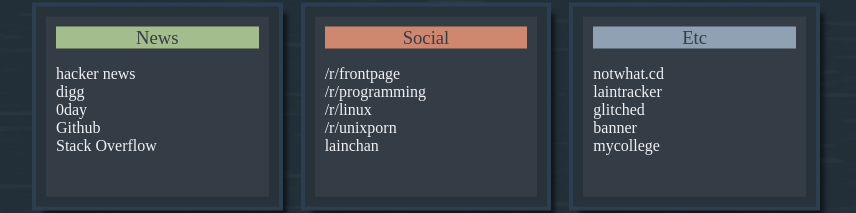
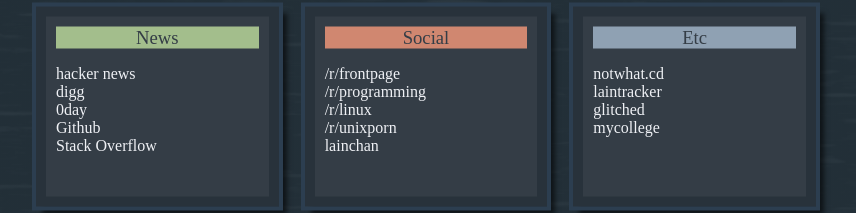
Before and after one commit to Bladdezz/startpage, a plain HTML site: page index.html in a window 1280 px wide. Shown: the part 405-618 px from the top of the page, without its empty margins (214-1070 px from the left). Drawn offline with Linux system fonts and the light colour scheme.

Commit message:
altered a link

```diff
--- a/index.html
+++ b/index.html
@@ -67,7 +67,6 @@ return i;
                 <li><a href="https://notwhat.cd/">notwhat.cd</a></li>
                 <li><a href="https://laintracker.org/">laintracker</a></li>
                 <li><a href="https://glitched.xyz">glitched</a></li>
-                <li><a href="https://banner.sunybroome.edu">banner</a></li>
                 <li><a href="https://mycollege.sunybroome.edu">mycollege</a></li>
               </ul>
           </div>
```
